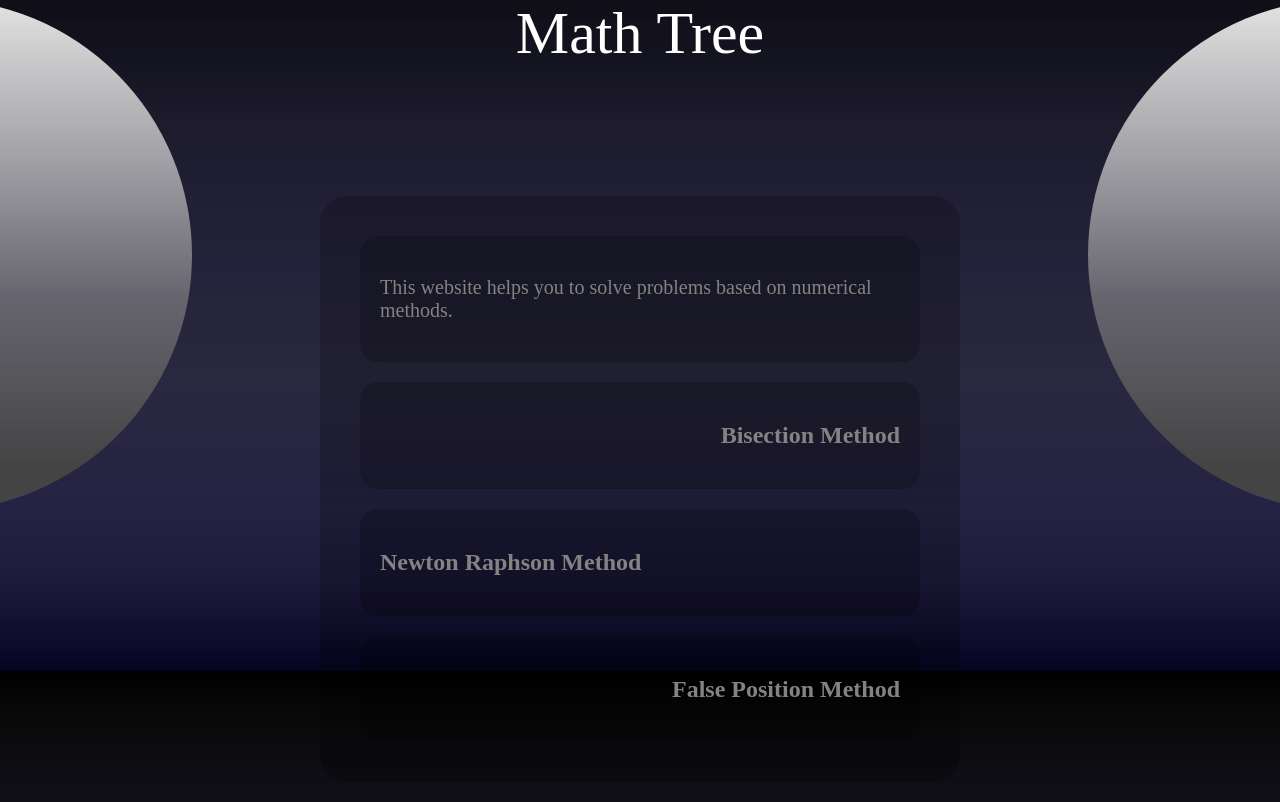
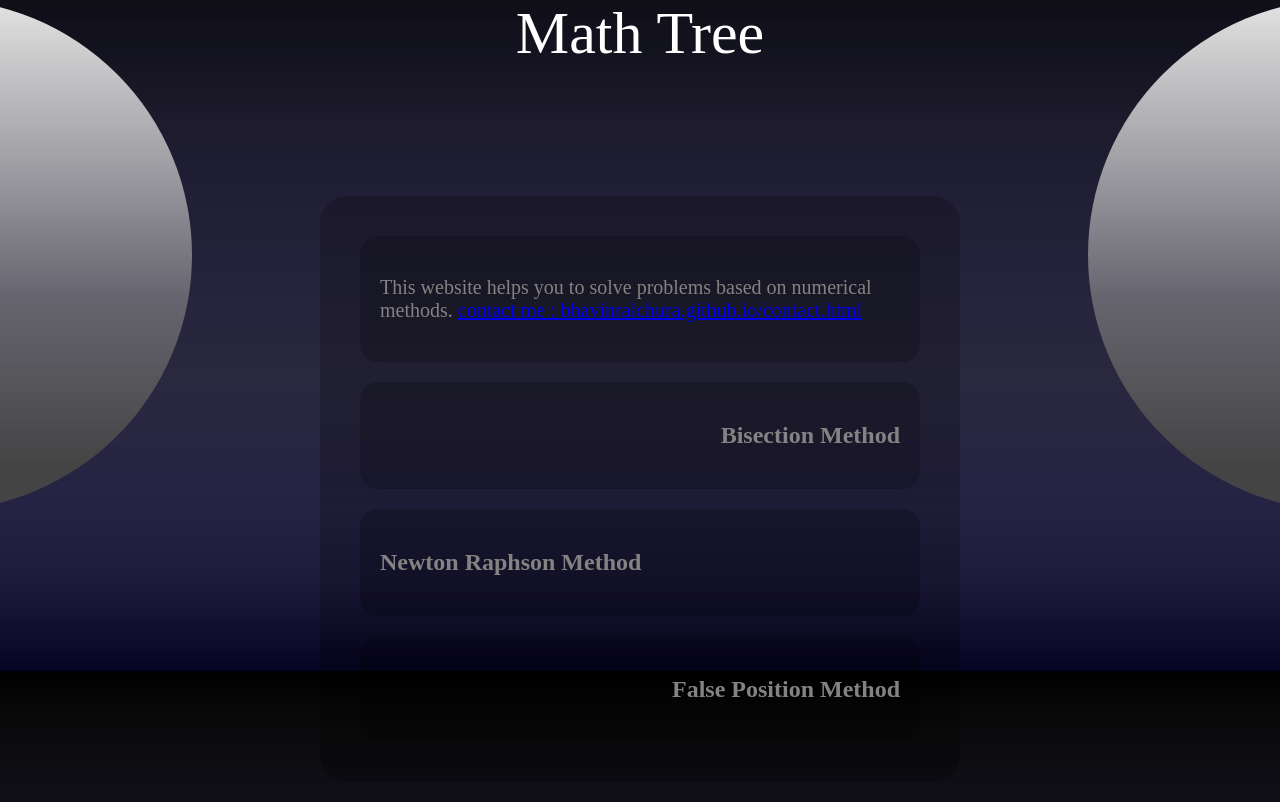
Before and after one commit to BhavinRaichura/math-tree, a Flask app: page / in a window 1280 px wide. Shown: the part 129-931 px from the top of the page. Run offline with Flask 2, Linux system fonts and the light colour scheme; some web fonts are replaced.

Commit message:
committed

```diff
--- a/application/templates/childTemp/home.html
+++ b/application/templates/childTemp/home.html
@@ -1,6 +1,7 @@
 <div class="instructions">
     <p style="font-size: 20px;">
         This website helps you to solve problems based on numerical methods.
+        <a href="https://bhavinraichura.github.io/contact.html">contact me : bhavinraichura.github.io/contact.html</a>
     </p>
 </div>
 
```
